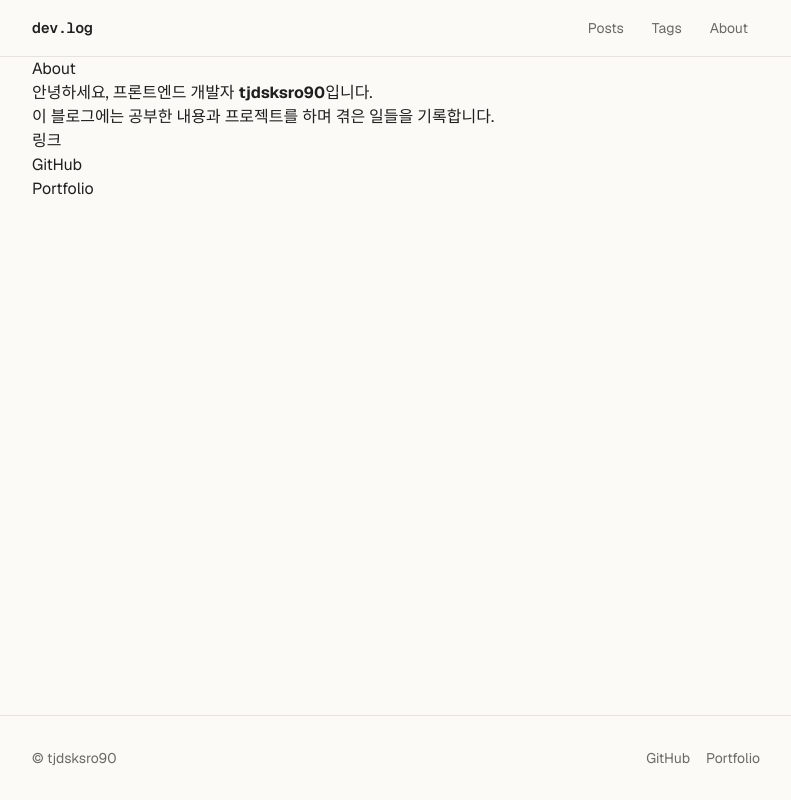
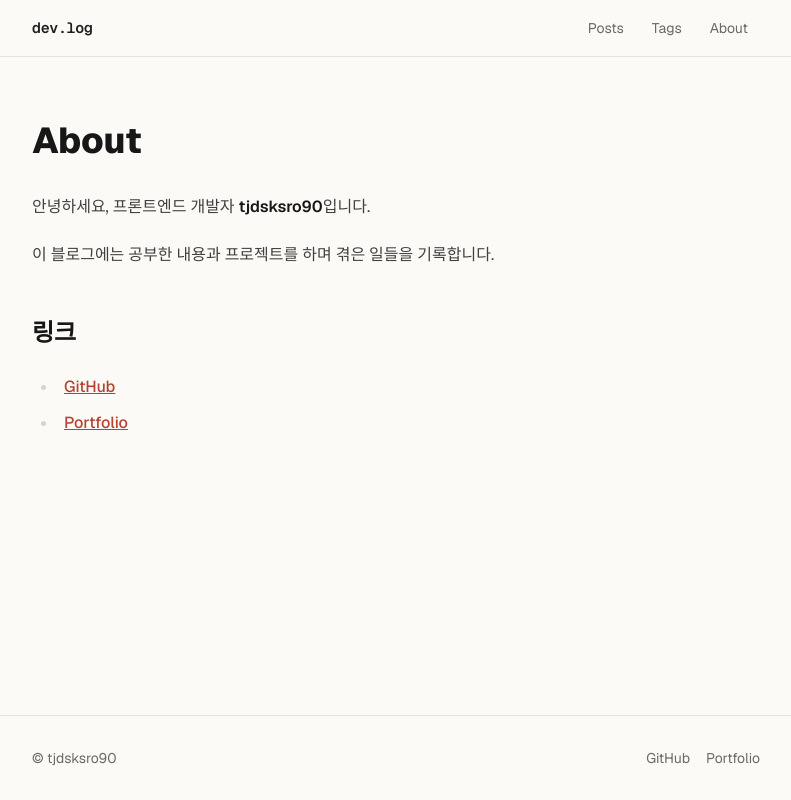
Before and after one commit to tjdsksro90/nextjs-blog, a Next.js app: page /about in a window 1280 px wide. Shown: the whole page, without its empty margins (244-1035 px from the left). Built offline with nearby package versions, Linux system fonts and the light colour scheme.

Commit message:
style: typography 플러그인으로 About 글 스타일 적용

```diff
--- a/package.json
+++ b/package.json
@@ -19,6 +19,7 @@
   },
   "devDependencies": {
     "@tailwindcss/turbopack": "^4",
+    "@tailwindcss/typography": "^0.5.20",
     "@types/node": "^20",
     "@types/react": "^19",
     "@types/react-dom": "^19",
--- /dev/null
+++ b/src/app/about/layout.tsx
@@ -0,0 +1,3 @@
+export default function AboutLayout({ children }: LayoutProps<'/about'>) {
+  return <div className="prose prose-neutral max-w-none pt-16 dark:prose-invert prose-a:text-accent">{children}</div>;
+}
--- a/src/app/globals.css
+++ b/src/app/globals.css
@@ -1,4 +1,5 @@
 @import 'tailwindcss';
+@plugin '@tailwindcss/typography';
 
 @custom-variant dark (&:where(.dark, .dark *));
 
```
Also changed, not shown: 1 other file (tests, documents, lock files or other folders).
